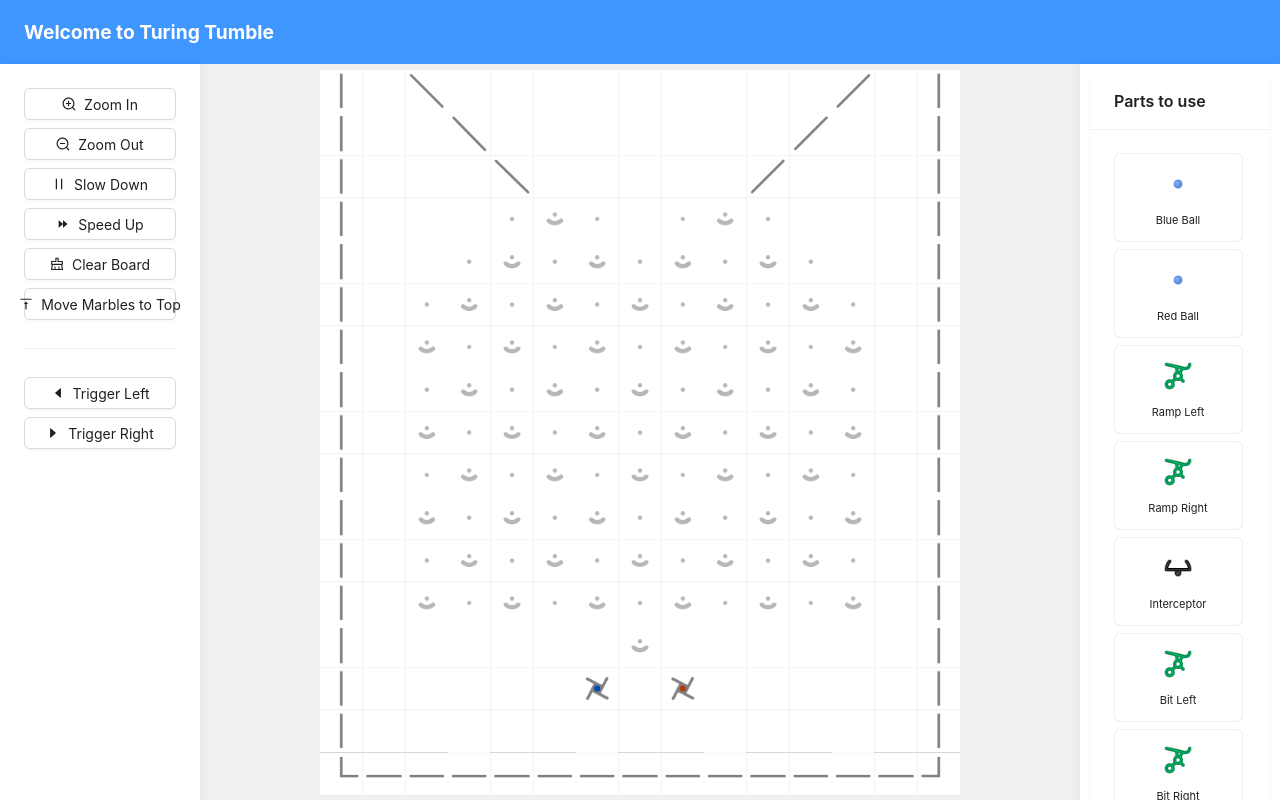
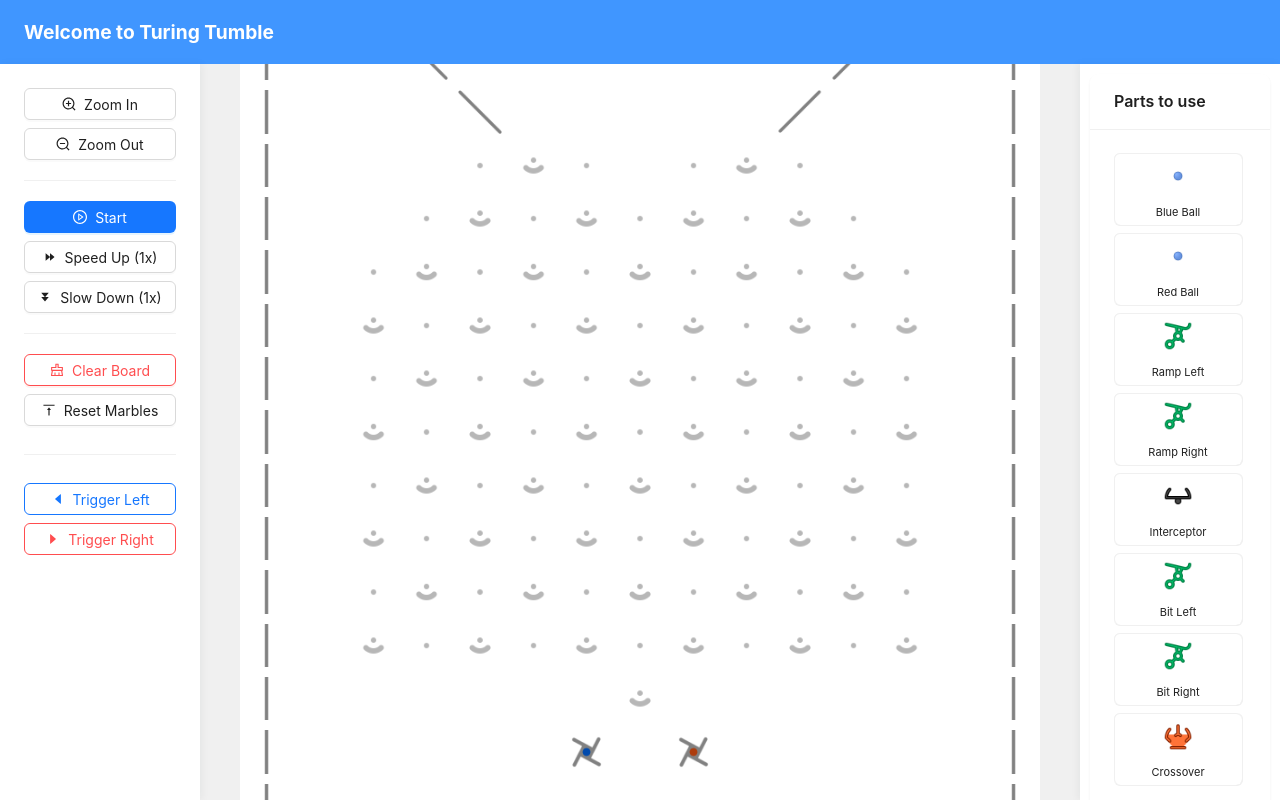
Before and after one commit to theol-tuc/TTGD, a React (Create React App) app in the folder TTG_Frontend/app/: page / in a window 1280 px wide. Built offline with nearby package versions, Linux system fonts and the light colour scheme.

Commit message:
Toolbar buttons

```diff
--- a/TTG_Frontend/app/src/App.tsx
+++ b/TTG_Frontend/app/src/App.tsx
@@ -1,4 +1,4 @@
-import React from 'react';
+import React, {useState} from 'react';
 import { Layout } from 'antd';
 import Board from "./board/board";
 import { Toolbar } from "./ui/toolbar";
@@ -7,6 +7,56 @@ import { PartsPanel } from "./ui/partsPanel";
 const { Header, Sider, Content } = Layout;
 
 const App: React.FC = () => {
+    const [zoomLevel, setZoomLevel] = useState(1);
+    const [isRunning, setIsRunning] = useState(false);
+    const [currentSpeed, setCurrentSpeed] = useState(1);
+
+    const handleZoomIn = () => {
+        setZoomLevel(prev => Math.min(prev + 0.1, 2));
+    };
+
+    const handleZoomOut = () => {
+        setZoomLevel(prev => Math.max(prev - 0.1, 0.5));
+    };
+
+    const handleSlowDown = () => {
+        const speedOptions = [0.5, 1, 2, 5];
+        const currentIndex = speedOptions.indexOf(currentSpeed);
+        if (currentIndex > 0) {
+            setCurrentSpeed(speedOptions[currentIndex - 1]);
+        }
+        setIsRunning(false);
+    };
+
+    const handleSpeedUp = () => {
+        const speedOptions = [0.5, 1, 2, 5];
+        const currentIndex = speedOptions.indexOf(currentSpeed);
+        if (currentIndex < speedOptions.length - 1) {
+            setCurrentSpeed(speedOptions[currentIndex + 1]);
+        }
+        setIsRunning(true);
+    };
+
+    const handleClearBoard = () => {
+        console.log("Clearing board - functionality to be implemented");
+        // This will be implemented when we have board state management
+    };
+
+    const handleResetMarbles = () => {
+        console.log("Resetting marbles - functionality to be implemented");
+        // This will be implemented when we have marble state management
+    };
+
+    const handleTriggerLeft = () => {
+        console.log("Triggering left lever - functionality to be implemented");
+        // This will be implemented when we have lever functionality
+    };
+
+    const handleTriggerRight = () => {
+        console.log("Triggering right lever - functionality to be implemented");
+        // This will be implemented when we have lever functionality
+    };
+
     return (
         <Layout style={{ minHeight: '100vh', background: '#f0f0f0', overflow: 'hidden' }}>
             <Header style={{
@@ -32,7 +82,16 @@ const App: React.FC = () => {
                         top: 64,
                         overflowY: 'auto',
                         padding: '16px'}}>
-                    <Toolbar />
+                    <Toolbar onZoomIn={handleZoomIn}
+                             onZoomOut={handleZoomOut}
+                             onSlowDown={handleSlowDown}
+                             onSpeedUp={handleSpeedUp}
+                             onClearBoard={handleClearBoard}
+                             onResetMarbles={handleResetMarbles}
+                             onTriggerLeft={handleTriggerLeft}
+                             onTriggerRight={handleTriggerRight}
+                             isRunning={isRunning}
+                             currentSpeed={currentSpeed}/>
                 </Sider>
                 <Content style={{
                     marginLeft: '200px',
@@ -45,7 +104,7 @@ const App: React.FC = () => {
                     alignItems: 'center',
                     overflow: 'hidden'}}>
                     <div style={{
-                        transform: 'scale(0.8)', // Adjust this value as needed
+                        transform: `scale(${zoomLevel})`,
                         transformOrigin: 'center'
                     }}>
                         <Board />
--- a/TTG_Frontend/app/src/ui/partsPanel.tsx
+++ b/TTG_Frontend/app/src/ui/partsPanel.tsx
@@ -33,7 +33,7 @@ export const PartsPanel: React.FC = () => {
                             key={part.type}
                             style={{
                                 width: '10vw',
-                                height: '11vh',
+                                height: '9vh',
                                 display: 'flex',
                                 flexDirection: 'column',
                                 alignItems: 'center',
--- a/TTG_Frontend/app/src/ui/toolbar.tsx
+++ b/TTG_Frontend/app/src/ui/toolbar.tsx
@@ -1,5 +1,5 @@
 import React from 'react';
-import { Button, Space, Divider } from 'antd';
+import { Button, Space, Divider, Tooltip } from 'antd';
 import {
     ZoomInOutlined,
     ZoomOutOutlined,
@@ -8,79 +8,134 @@ import {
     ClearOutlined,
     VerticalAlignTopOutlined,
     CaretLeftOutlined,
-    CaretRightOutlined
+    CaretRightOutlined,
+    PlayCircleOutlined
 } from '@ant-design/icons';
 
-export const Toolbar: React.FC = () => {
-    const handleClick = (action: string) => {
-        console.log(`Action: ${action}`);
-    };
+interface ToolbarProps {
+    onZoomIn: () => void;
+    onZoomOut: () => void;
+    onSlowDown: () => void;
+    onSpeedUp: () => void;
+    onClearBoard: () => void;
+    onResetMarbles: () => void;
+    onTriggerLeft: () => void;
+    onTriggerRight: () => void;
+    isRunning: boolean;
+    currentSpeed: number;
+}
 
+export const Toolbar: React.FC<ToolbarProps> = ({onZoomIn, onZoomOut, onSlowDown, onSpeedUp, onClearBoard, onResetMarbles, onTriggerLeft, onTriggerRight, isRunning, currentSpeed,}) => {
+    const speedOptions = [0.5, 1, 2, 5];
     return (
         <div style={{ padding: '8px' }}>
             <Space direction="vertical" size="middle" style={{ width: '100%' }}>
                 <Space direction="vertical" size="small" style={{ width: '100%' }}>
+                    <Tooltip title="Zoom in (Ctrl + Plus)">
                         <Button
                             icon={<ZoomInOutlined />}
                             block
-                        onClick={() => handleClick('zoom-in')}
+                            onClick={onZoomIn}
                         >
                             Zoom In
                         </Button>
+                    </Tooltip>
+
+                    <Tooltip title="Zoom out (Ctrl + Minus)">
                         <Button
                             icon={<ZoomOutOutlined />}
                             block
-                        onClick={() => handleClick('zoom-out')}
+                            onClick={onZoomOut}
                         >
                             Zoom Out
                         </Button>
+                    </Tooltip>
+
+                    <Divider style={{ margin: '12px 0' }} />
+
+                    <Tooltip title={isRunning ? "Pause simulation" : "Start simulation"}>
                         <Button
-                        icon={<PauseOutlined />}
+                            icon={isRunning ? <PauseOutlined /> : <PlayCircleOutlined />}
                             block
-                        onClick={() => handleClick('slow-down')}
+                            onClick={isRunning ? onSlowDown : onSpeedUp}
+                            type={isRunning ? 'default' : 'primary'}
                         >
-                        Slow Down
+                            {isRunning ? 'Pause' : 'Start'}
                         </Button>
+                    </Tooltip>
+
+                    <Tooltip title="Increase simulation speed">
                         <Button
                             icon={<ForwardOutlined />}
                             block
-                        onClick={() => handleClick('speed-up')}
+                            onClick={onSpeedUp}
+                            disabled={currentSpeed >= speedOptions[speedOptions.length - 1]}
                         >
-                        Speed Up
+                            Speed Up ({currentSpeed}x)
                         </Button>
+                    </Tooltip>
+
+                    <Tooltip title="Decrease simulation speed">
+                        <Button
+                            icon={<ForwardOutlined rotate={90} />}
+                            block
+                            onClick={onSlowDown}
+                            disabled={currentSpeed <= speedOptions[0]}
+                        >
+                            Slow Down ({currentSpeed}x)
+                        </Button>
+                    </Tooltip>
+
+                    <Divider style={{ margin: '12px 0' }} />
+
+                    <Tooltip title="Remove all parts from the board">
                         <Button
                             icon={<ClearOutlined />}
                             block
-                        onClick={() => handleClick('clear-board')}
+                            onClick={onClearBoard}
+                            danger
                         >
                             Clear Board
                         </Button>
+                    </Tooltip>
+
+                    <Tooltip title="Reset all marbles to their starting positions">
                         <Button
                             icon={<VerticalAlignTopOutlined />}
                             block
-                        onClick={() => handleClick('reset-marbles')}
+                            onClick={onResetMarbles}
                         >
-                        Move Marbles to Top
+                            Reset Marbles
                         </Button>
+                    </Tooltip>
                 </Space>
 
                 <Divider style={{ margin: '12px 0' }} />
 
                 <Space direction="vertical" size="small" style={{ width: '100%' }}>
+                    <Tooltip title="Trigger left lever (Blue)">
                         <Button
                             icon={<CaretLeftOutlined />}
                             block
-                        onClick={() => handleClick('trigger-left')}
+                            onClick={onTriggerLeft}
+                            type="primary"
+                            ghost
                         >
                             Trigger Left
                         </Button>
+                    </Tooltip>
+
+                    <Tooltip title="Trigger right lever (Red)">
                         <Button
                             icon={<CaretRightOutlined />}
                             block
-                        onClick={() => handleClick('trigger-right')}
+                            onClick={onTriggerRight}
+                            danger
+                            ghost
                         >
                             Trigger Right
                         </Button>
+                    </Tooltip>
                 </Space>
             </Space>
         </div>
```
Lines whose indentation alone changed are shown as unchanged.
